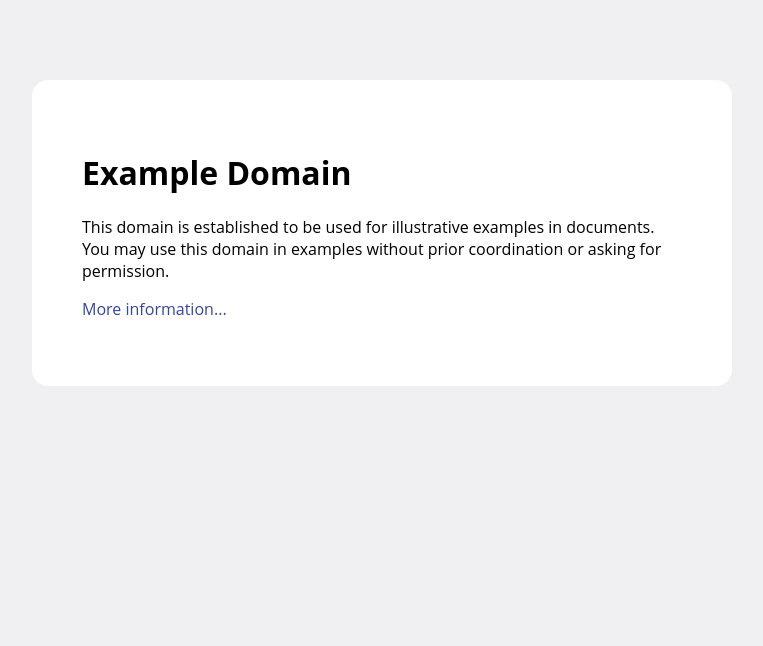
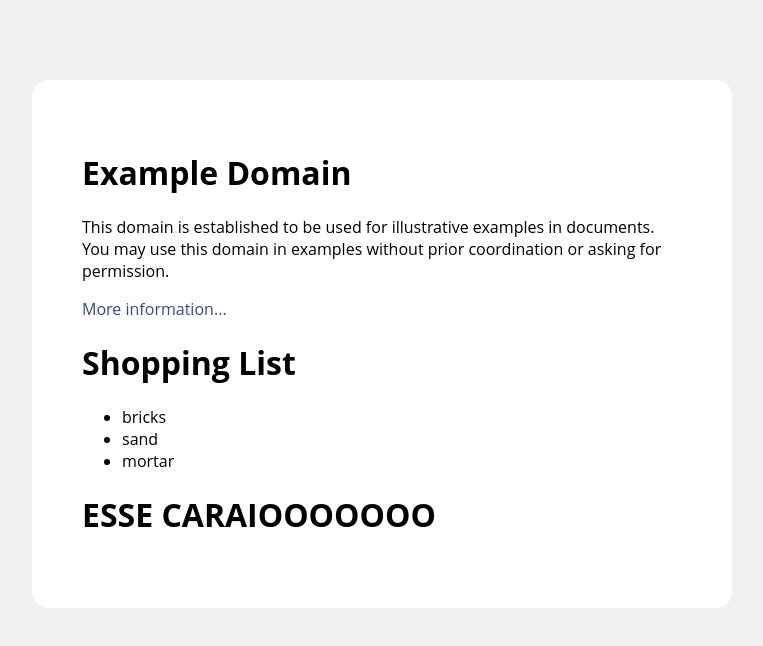
Before and after one commit to Sephirothusa/test, a plain HTML site: page index.html in a window 1280 px wide. Shown: the whole page, without its empty margins (258-1021 px from the left). Drawn offline with Linux system fonts and the light colour scheme.

Commit message:
added qualquer merda

```diff
--- a/index.html
+++ b/index.html
@@ -46,6 +46,17 @@
     <p>This domain is established to be used for illustrative examples in documents. You may use this
     domain in examples without prior coordination or asking for permission.</p>
     <p><a href="http://www.iana.org/domains/example">More information...</a></p>
+
+<h1>Shopping List</h1>
+<ul>
+    <li>bricks</li>
+    <li>sand</li>
+    <li>mortar</li>
+
+</ul>
+
+<h1>ESSE CARAIOOOOOOO</h1>
+
 </div>
 </body>
 </html>
```
